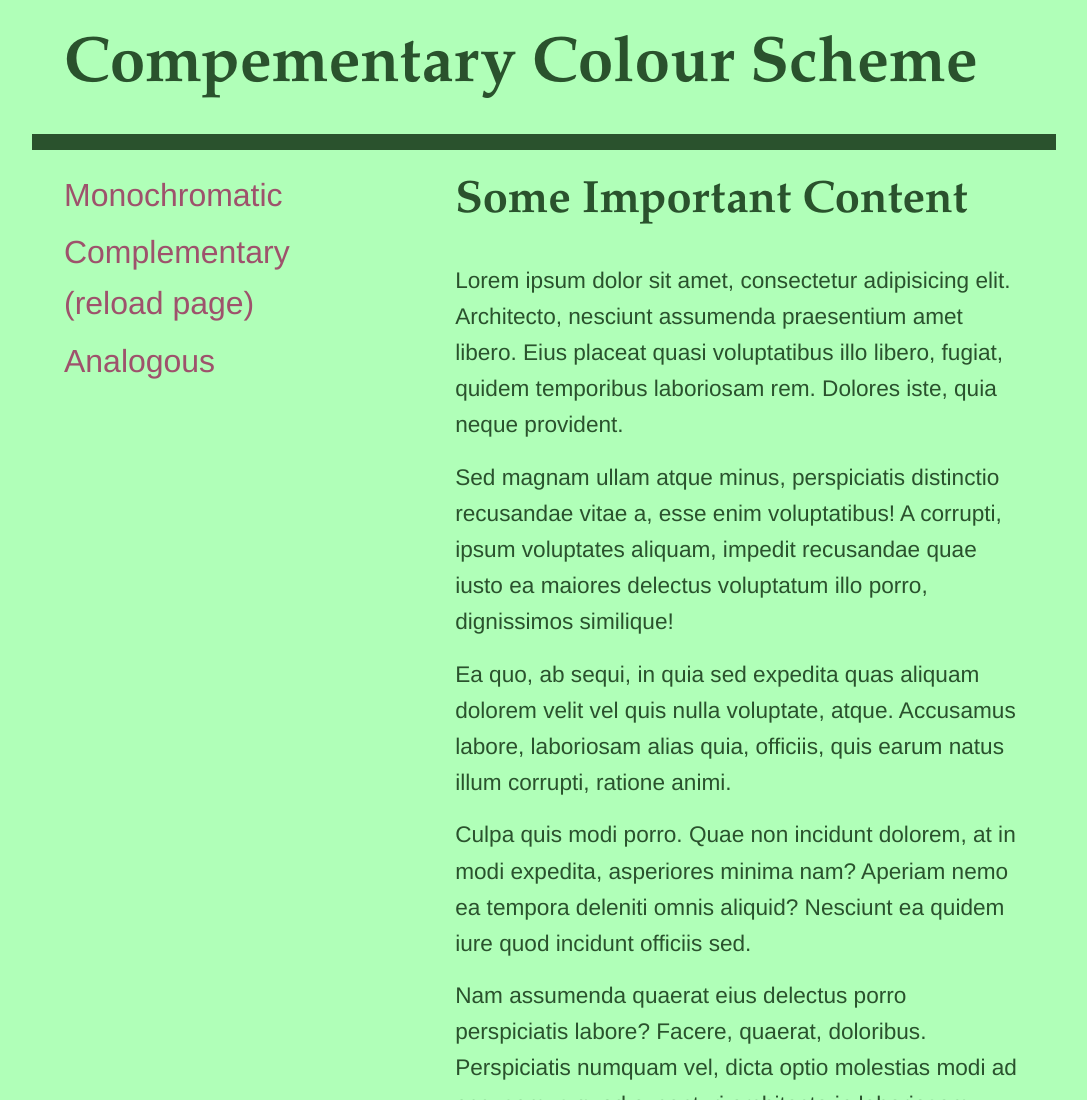
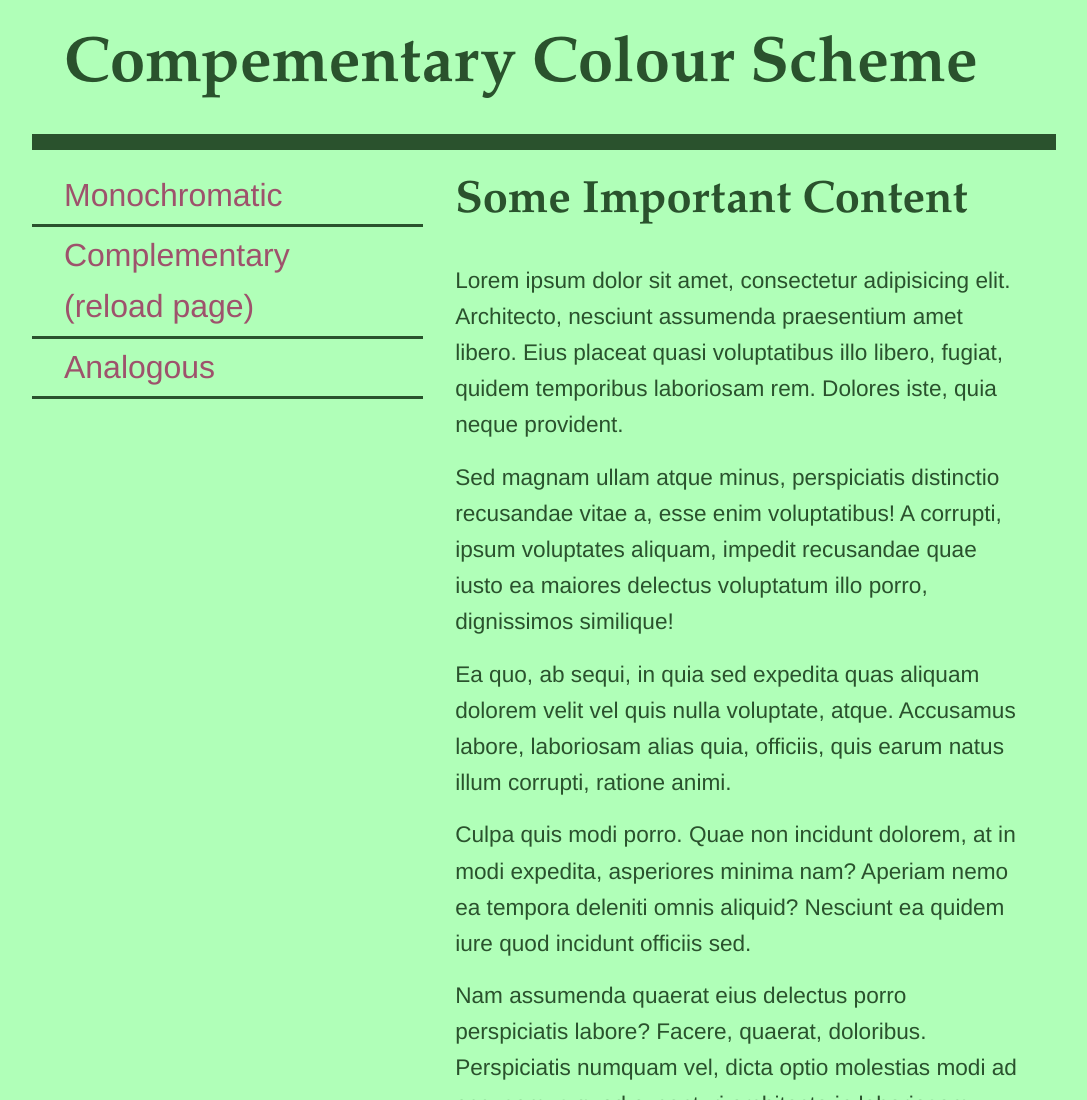
Before and after one commit to Mudr0003/githublocal, a plain HTML site: page complementary.html in a window 1280 px wide. Shown: the top 1100 px of the page, without its empty margins (96-1183 px from the left). Drawn offline with Linux system fonts and the light colour scheme.

Commit message:
bug repair to underscore

```diff
--- a/complementary.html
+++ b/complementary.html
@@ -47,7 +47,7 @@
         nav li>a{
             display: block;
             text-decoration: none;
-            border-bottom: 0.2rem solid 2A522D;
+            border-bottom: 0.2rem solid #2A522D;
             padding: 0.2rem 2rem;
             color: #9E526C;
         }
```
